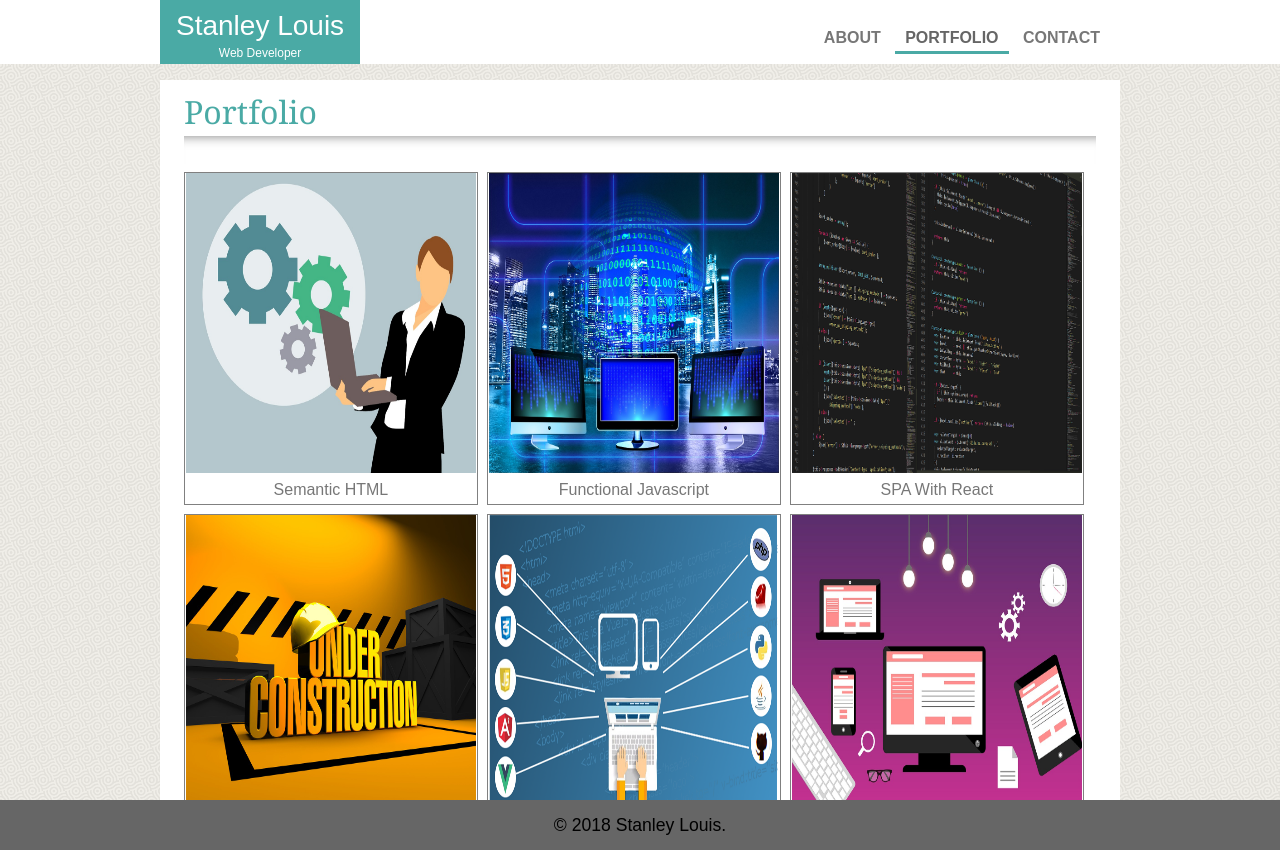
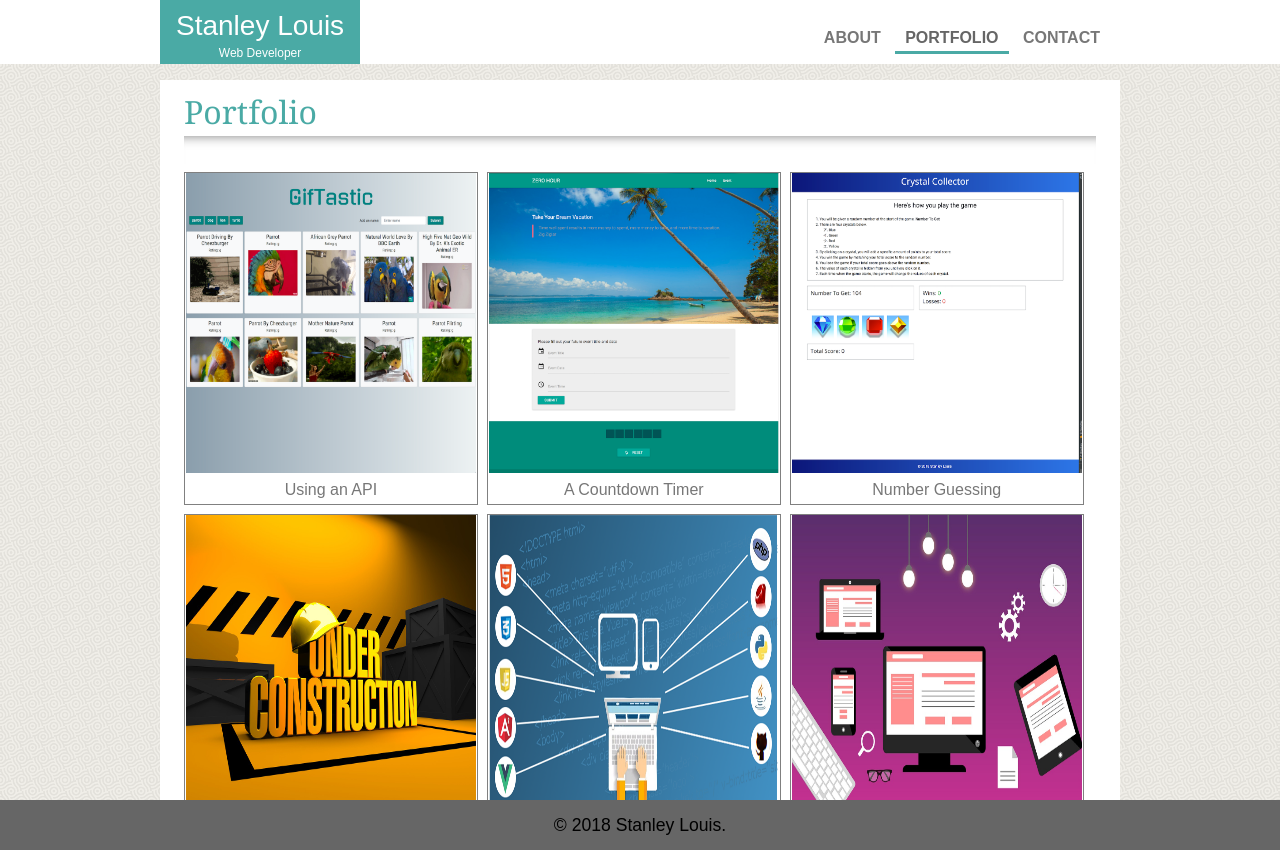
Before and after one commit to stanlouis/Basic-Porfolio, a plain HTML site: page porfolio.html in a window 1280 px wide. Drawn offline with Linux system fonts and the light colour scheme.

Commit message:
Added projects to portfolio

```diff
--- a/porfolio.html
+++ b/porfolio.html
@@ -41,16 +41,24 @@
                 <div class="profile-content">
                     <ul id="gallery">
                         <li class="portfolio-li">
-                            <img src="./assets/images/development-icon-3335977_1280.jpg" alt="development icon" class="portfolio-img">
-                            <p>Semantic HTML</p>
+                            <a href="https://stanlouis.github.io/GifTastic/" target="_blank">
+                                <img src="./assets/images/giftastic.png" alt="giftastic" class="portfolio-img">
+                                <p>Using an API</p>
+                            </a>
                         </li>
                         <li class="portfolio-li">
-                            <img src="./assets/images/monitor-1307227_1280.jpg" alt="monitors " class="portfolio-img">
-                            <p>Functional Javascript</p>
+                            <a href="https://stanlouis.github.io/date-countdown/" target="_blank">
+                                <img src="./assets/images/zero-hour.png" alt="zero-hour" class="portfolio-img">
+                                <p>A Countdown Timer</p>
+                            </a>
+
                         </li>
                         <li class="portfolio-li">
-                            <img src="./assets/images/programming-1873854_1280.png" alt="code screenshot" class="portfolio-img">
-                            <p>SPA With React</p>
+                            <a href="https://stanlouis.github.io/unit-4-game/" target="_blank">
+                                <img src="./assets/images/crystal_colector.png" alt="code screenshot" class="portfolio-img">
+                                <p>Number Guessing</p>
+                            </a>
+
                         </li>
                         <li class="portfolio-li">
                             <img src="./assets/images/under-2891888_1280.jpg " alt="under construction" class="portfolio-img">
```
Also changed, not shown: assets/images/crystal_colector.png (added), assets/images/giftastic.png (added), assets/images/zero-hour.png (added).
